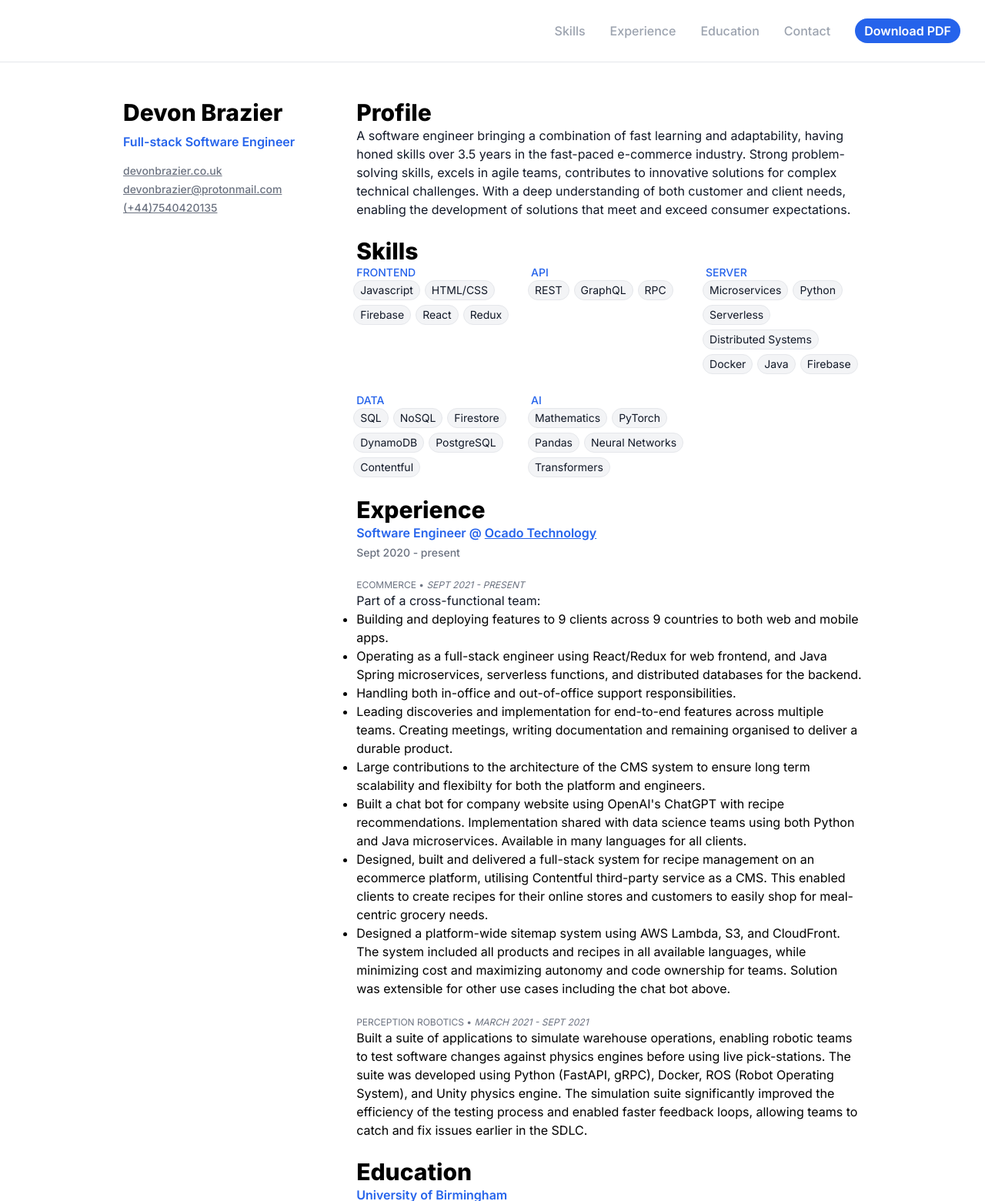
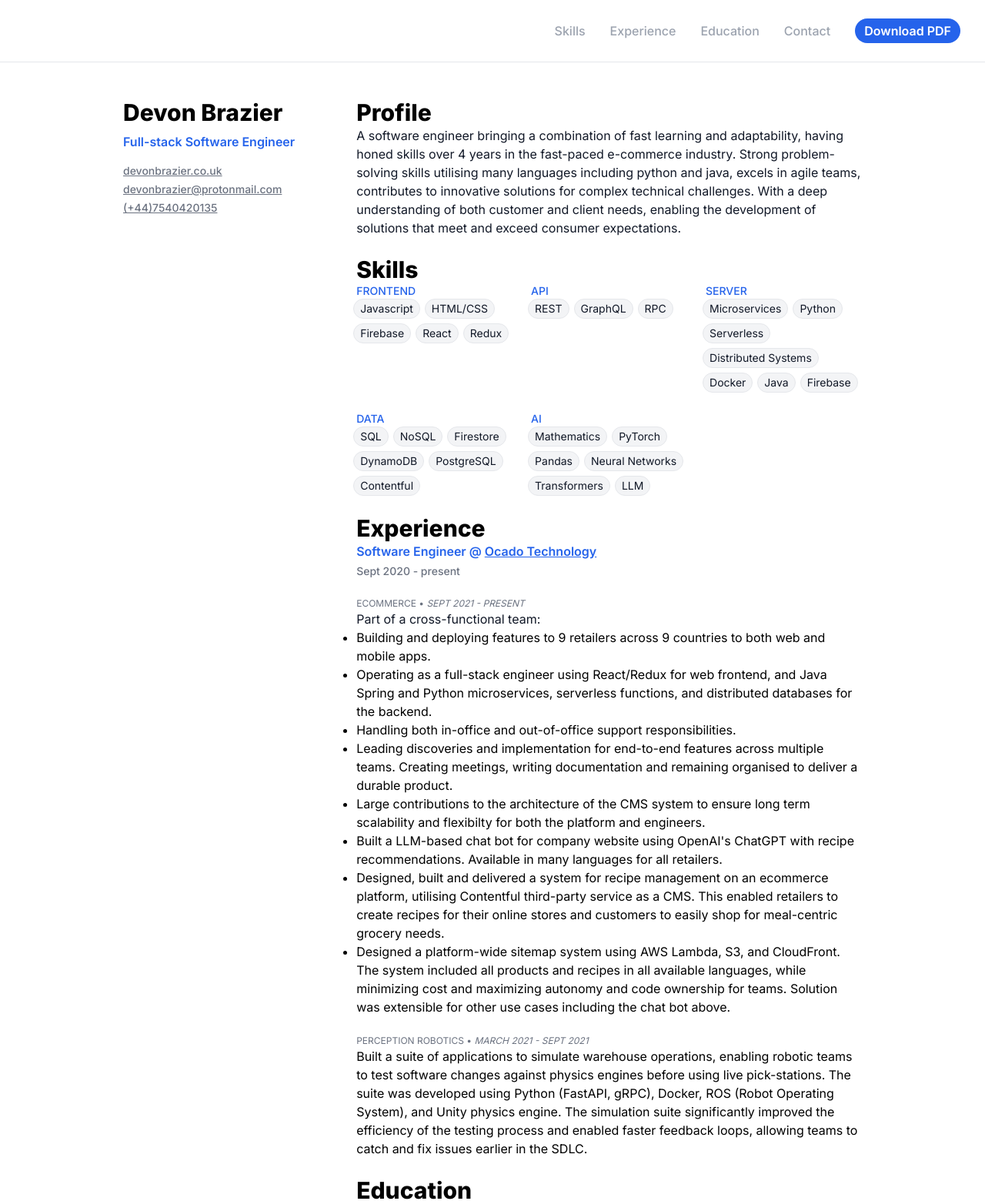
Before and after one commit to devon-brazier/devon-brazier.github.io, a website: page index.html in a window 1280 px wide. Shown: the top 1560 px of the page at 77% size. Drawn offline with Linux system fonts and the light colour scheme.

Commit message:
Update index.html

```diff
--- a/index.html
+++ b/index.html
@@ -8,7 +8,7 @@
     <title>Devon Brazier - Full-stack Software Engineer</title>
     <meta
       name="description"
-      content="A software engineer bringing a combination of fast learning and adaptability, having honed skills over 3.5 years in the fast-paced e-commerce industry. Strong problem-solving skills, excels in agile teams, contributes to innovative solutions for complex technical challenges."
+      content="A software engineer bringing a combination of fast learning and adaptability, having honed skills over 4 years in the fast-paced e-commerce industry. Strong problem-solving skills utilising many languages including python and java, excels in agile teams, contributes to innovative solutions for complex technical challenges."
     />
     <link rel="shortcut icon" href="favicons/favicon.ico" />
     <link
@@ -99,8 +99,8 @@
           <h2 class="font-extrabold text-3xl text-black">Profile</h2>
           <p class="text-ms text-gray-900 leading-6">
             A software engineer bringing a combination of fast learning and adaptability,
-            having honed skills over 3.5 years in the fast-paced e-commerce industry.
-            Strong problem-solving skills, excels in agile teams, contributes to
+            having honed skills over 4 years in the fast-paced e-commerce industry.
+            Strong problem-solving skills utilising many languages including python and java, excels in agile teams, contributes to
             innovative solutions for complex technical challenges. With a deep understanding of both
             customer and client needs, enabling the development
             of solutions that meet and exceed consumer expectations.
@@ -272,6 +272,11 @@
                 >
                   Transformers
                 </li>
+                <li
+                    class="px-2 rounded-full bg-gray-100 border border-gray-200 py-0.5 text-sm text-gray-900"
+                >
+                  LLM
+                </li>
               </ul>
             </div>
           </div>
@@ -300,10 +305,10 @@
                     Part of a cross-functional team:
                     <ul class="list-disc space-y-2">
                       <li>
-                        Building and deploying features to 9 clients across 9 countries to both web and mobile apps.
+                        Building and deploying features to 9 retailers across 9 countries to both web and mobile apps.
                       </li>
                       <li>
-                        Operating as a full-stack engineer using React/Redux for web frontend, and Java Spring microservices, serverless functions, and distributed databases for the backend.
+                        Operating as a full-stack engineer using React/Redux for web frontend, and Java Spring and Python microservices, serverless functions, and distributed databases for the backend.
                       </li>
                       <li>
                         Handling both in-office and out-of-office support responsibilities.
@@ -318,16 +323,15 @@
                         ensure long term scalability and flexibilty for both the platform and engineers.
                       </li>
                       <li>
-                        Built a chat bot for company website using OpenAI's ChatGPT with
-                        recipe recommendations. Implementation shared with data science teams
-                        using both Python and Java microservices. Available in many languages for
-                        all clients.
+                        Built a LLM-based chat bot for company website using OpenAI's ChatGPT with
+                        recipe recommendations. Available in many languages for
+                        all retailers.
                       </li>
                       <li>
-                        Designed, built and delivered a full-stack system for recipe
+                        Designed, built and delivered a system for recipe
                         management on an ecommerce platform, utilising
                         Contentful third-party service as a CMS. This enabled
-                        clients to create recipes for their online stores and
+                        retailers to create recipes for their online stores and
                         customers to easily shop for meal-centric grocery needs.
                       </li>
                       <li>
```
